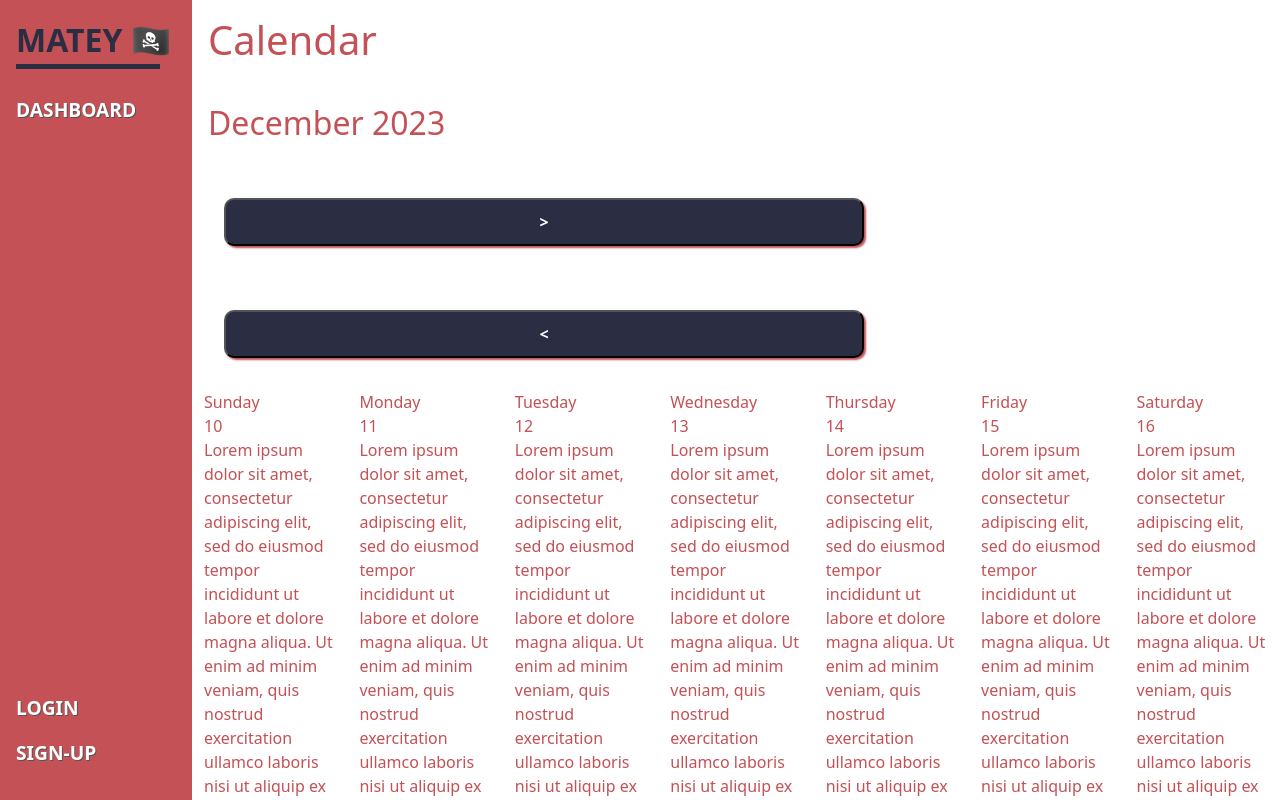
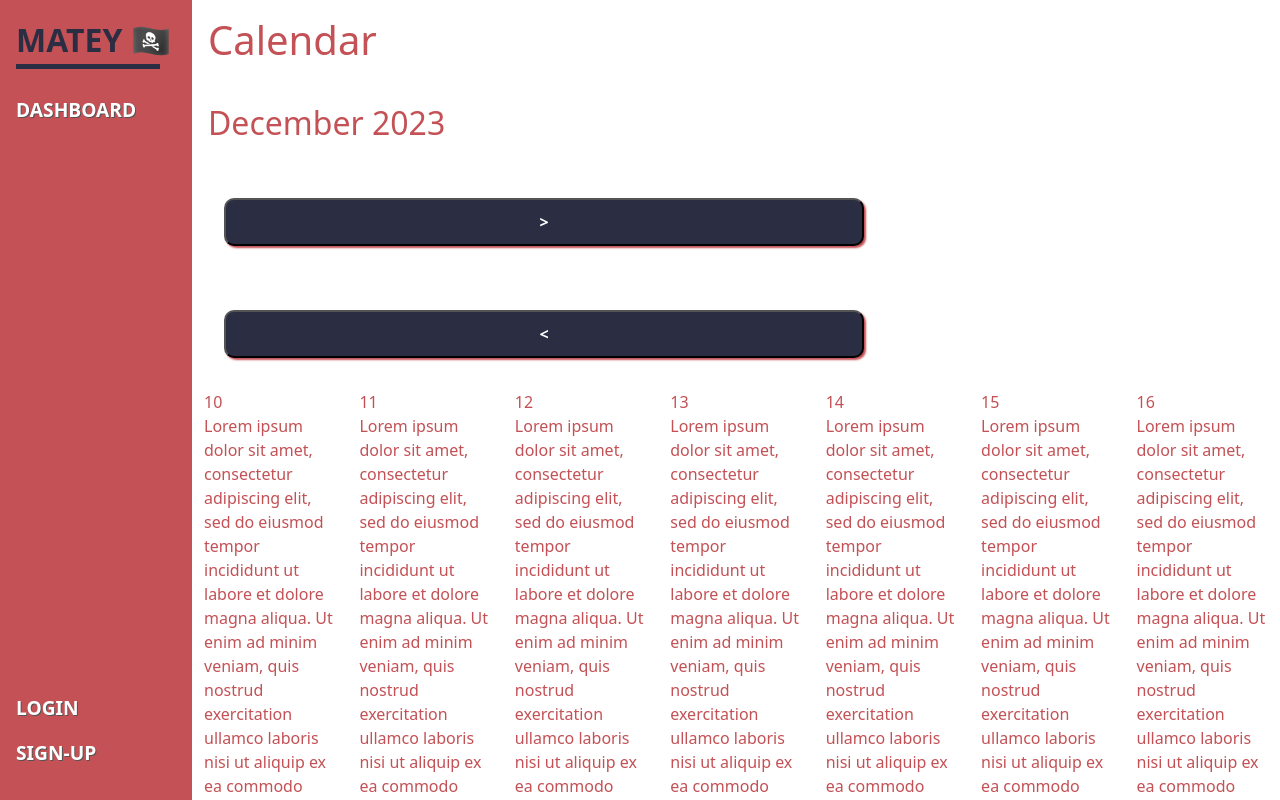
Before and after one commit to m-bocelli/matey, a Next.js app in the folder client/: page /calendar in a window 1280 px wide. Shown: the top 800 px of the page. Built offline with nearby package versions, Linux system fonts and the light colour scheme; no server answers.

Commit message:
organizing calendar files

```diff
--- a/client/app/calendar/page.jsx
+++ b/client/app/calendar/page.jsx
@@ -3,8 +3,9 @@ import styles from './page.module.css';
 import { UserAuth } from '../js/AuthContext';
 import { Col, Row } from "react-bootstrap";
 import {useState, useEffect} from 'react';
-import { GetDaysOfTheWeek } from "./calendar.js";
+import { GetDaysOfTheWeek, GetCalendarMonthName } from "../components/CalendarDays/calendar.js";
 import Button from '../components/Button/Button';
+import CalendarDays from '../components/CalendarDays/CalendarDays';
 
 
 export default function CalendarmUI() {
@@ -12,26 +13,16 @@ export default function CalendarmUI() {
 
     const [date, setDate] = useState(new Date());
 
+    function GetCalendarYear() {
+        return date.getFullYear();
+    }
+
     function ChangeToNextWeek() {
-        /*
-        if (!(date instanceof Date)) {
-            console.error("date is not a valid Date object");
-            return;
-        }
-        */
         setDate(new Date(date.setDate(date.getDate()+7)));
-       // console.log(date);
     }
 
     function ChangeToPrevWeek() {
-        /*
-        if (!(date instanceof Date)) {
-            console.error("date is not a valid Date object");
-            return;
-        }
-        */
         setDate(new Date(date.setDate(date.getDate()-7)));
-        //console.log(date);
     }
 
 
@@ -43,47 +34,19 @@ export default function CalendarmUI() {
         <div className={styles.container}>
             <h1 className={styles.title}> Calendar </h1>
 
-            <h2 className={styles.title}> December 2023</h2>
+            <h2 className={styles.title}> {GetCalendarMonthName(date)} {GetCalendarYear()}</h2>
             <Button onClick={ChangeToNextWeek}>{`>`}</Button>
             <Button onClick={ChangeToPrevWeek}>{`<`}</Button>
 
             <div className="container">
                 <Row className="align-items-start">
-                    <Col>
-                        Sunday
-                        <div>{GetDaysOfTheWeek("Sunday", date)}</div>
-                        <div>{Lorem()}</div>
-                    </Col>
-                    <Col>
-                        Monday
-                        <div>{GetDaysOfTheWeek("Monday", date)}</div>
-                        <div>{Lorem()}</div>
-                    </Col>
-                    <Col>
-                        Tuesday
-                        <div>{GetDaysOfTheWeek("Tuesday", date)}</div>
-                        <div>{Lorem()}</div>
-                    </Col>
-                    <Col>
-                        Wednesday
-                        <div>{GetDaysOfTheWeek("Wednesday", date)}</div>
-                        <div>{Lorem()}</div>
-                    </Col>
-                    <Col>
-                        Thursday
-                        <div>{GetDaysOfTheWeek("Thursday", date)}</div>
-                        <div>{Lorem()}</div>
-                    </Col>
-                    <Col>
-                        Friday
-                        <div>{GetDaysOfTheWeek("Friday", date)}</div>
-                        <div>{Lorem()}</div>
-                    </Col>
-                    <Col>
-                        Saturday
-                        <div>{GetDaysOfTheWeek("Saturday", date)}</div>
-                        <div>{Lorem()}</div>
-                    </Col>
+                    <CalendarDays weekDay="Sunday" date={date}> </CalendarDays>
+                    <CalendarDays weekDay="Monday" date={date}> </CalendarDays>
+                    <CalendarDays weekDay="Tuesday" date={date}> </CalendarDays>
+                    <CalendarDays weekDay="Wednesday" date={date}> </CalendarDays>
+                    <CalendarDays weekDay="Thursday" date={date}> </CalendarDays>
+                    <CalendarDays weekDay="Friday" date={date}> </CalendarDays>
+                    <CalendarDays weekDay="Saturday" date={date}> </CalendarDays>
                 </Row>
             </div>
         </div>
--- /dev/null
+++ b/client/app/components/CalendarDays/CalendarDays.jsx
@@ -0,0 +1,19 @@
+
+import styles from './CalendarDays.module.css';
+import { Col, Row } from "react-bootstrap";
+import { GetDaysOfTheWeek} from "./calendar.js";
+
+function Lorem() {
+    return "Lorem ipsum dolor sit amet, consectetur adipiscing elit, sed do eiusmod tempor incididunt ut labore et dolore magna aliqua. Ut enim ad minim veniam, quis nostrud exercitation ullamco laboris nisi ut aliquip ex ea commodo consequat. Duis aute irure dolor in reprehenderit in voluptate velit esse cillum dolore eu fugiat nulla pariatur. Excepteur sint occaecat cupidatat non proident, sunt in culpa qui officia deserunt mollit anim id est laborum.";
+}
+
+export default function CalendarDays({weekDay, date}) {
+    return(
+
+        <Col>
+            <div>{GetDaysOfTheWeek(weekDay, date)}</div>
+            <div>{Lorem()}</div>
+        </Col>
+    );
+
+}
--- a/client/app/calendar/calendar.js
+++ b/client/app/components/CalendarDays/calendar.js
@@ -25,7 +25,13 @@ weekdayMap.set('Friday', ["Saturday"]);
 weekdayMap.set('Saturday', []);
 
 
-
+export function GetCalendarMonthName(curDate) {
+    if (!(curDate instanceof Date)) {
+        console.error("curDate is not a valid Date object");
+        return;
+    }
+    return monthArray[curDate.getMonth()];
+}
 
 export function GetDaysOfTheWeek(weekDay, date) {
 
@@ -33,7 +39,7 @@ export function GetDaysOfTheWeek(weekDay, date) {
     nextDays = weekdayMap.get(weekDay);
 
     let curDate = new Date(date);
-    console.log(curDate);
+    //console.log(curDate);
 
     //let curDate = new Date();
 
@@ -51,7 +57,7 @@ export function GetDaysOfTheWeek(weekDay, date) {
     //console.log(nextDays[0]);
     if(!nextDays.includes(weekArray[curDayIndex])) {
 
-        console.log("the day given was included");
+        //console.log("the day given was included");
         for(let i = curDayIndex; i < 7; i++) {
             console.log(weekArray[curDayIndex]);
             if(weekArray[curDayIndex]==weekDay) {
```
Also changed, not shown: client/app/components/CalendarDays/CalendarDays.module.css (added).
